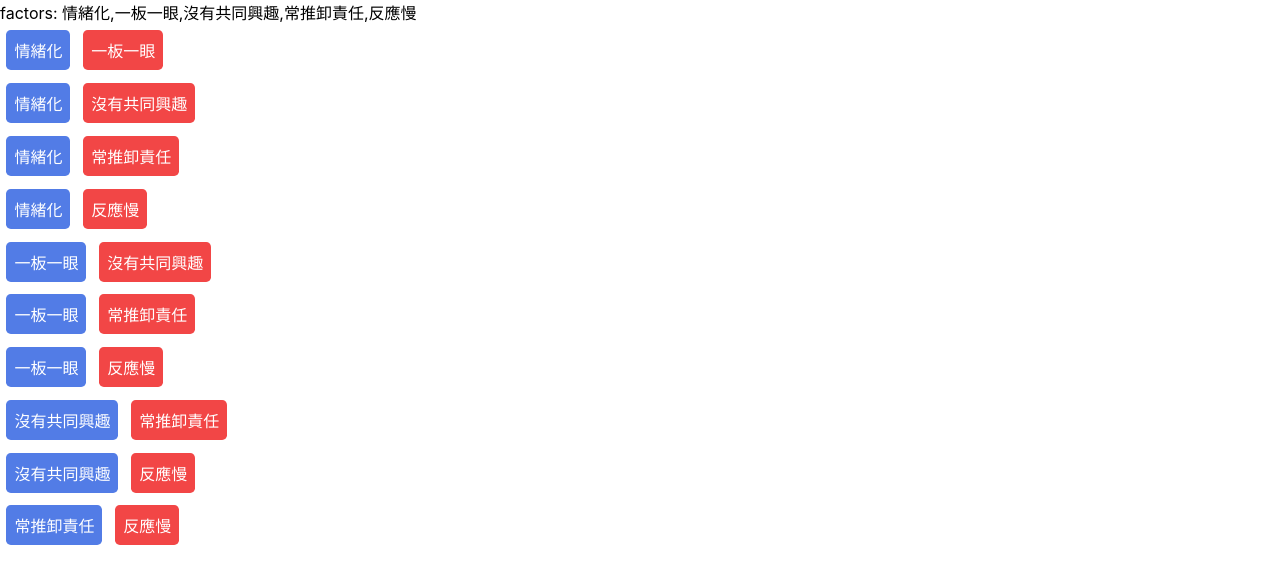
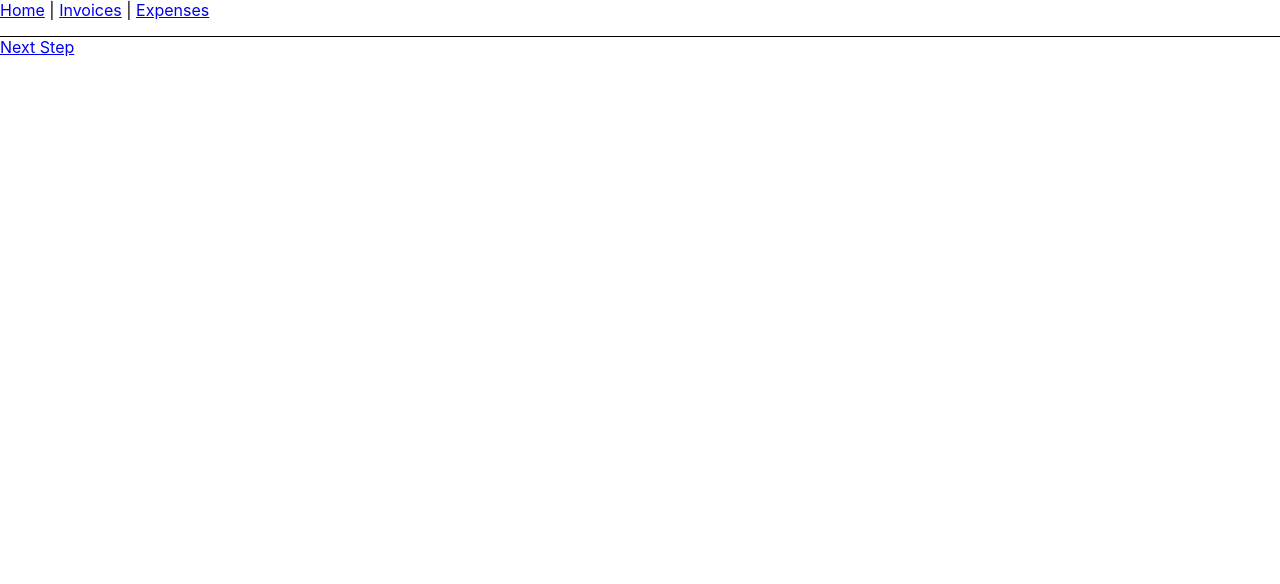
Before and after one commit to liang256/react-flower-exercise, a React (Create React App) app: page /compare in a window 1280 px wide. Shown: the top 584 px of the page. Built offline with nearby package versions, Linux system fonts and the light colour scheme.

Commit message:
finish full process of one field
- integrate pages using react-route@6
- add rewrite page

```diff
--- a/src/App.js
+++ b/src/App.js
@@ -1,50 +1,23 @@
-import logo from './logo.svg';
-import './App.css';
-import { Route, Switch } from 'react-router-dom';
-import HomePage from './HomePage';
-import PurposePage from './PurposePage';
-import ColleagueFactors from './ColleagueFactors';
-import Compare from './Compare';
-import OptionTable from './OptionTable';
+import React from 'react'
+import './App.css'
+import { Outlet, Link } from 'react-router-dom'
 
-function App() {
+function App () {
   return (
-    // <div className="App">
-    //   <header className="App-header">
-    //     <img src={logo} className="App-logo" alt="logo" />
-    //     <p>
-    //       Edit <code>src/App.js</code> and save to reload.
-    //     </p>
-    //     <a
-    //       className="App-link"
-    //       href="https://reactjs.org"
-    //       target="_blank"
-    //       rel="noopener noreferrer"
-    //     >
-    //       Learn React
-    //     </a>
-    //   </header>
-    // </div>
     <div>
-        <Switch>
-            <Route path='/' exact>
-                <HomePage/>
-            </Route>
-            <Route path='/purpose'>
-                <PurposePage/>
-            </Route>
-            <Route path='/colleagueFactors'>
-              <ColleagueFactors/>
-            </Route>
-            <Route path='/compare'>
-              <Compare/>
-            </Route>
-            <Route path='/options'>
-              <OptionTable/>
-            </Route>
-        </Switch>
+        <nav
+          style={{
+            borderBottom: 'solid 1px',
+            paddingBottom: '1rem'
+          }}
+        >
+          <Link to="/">Home</Link> |{' '}
+          <Link to="/invoices">Invoices</Link> |{' '}
+          <Link to="/expenses">Expenses</Link>
+        </nav>
+        <Outlet/>
     </div>
-  );
+  )
 }
 
-export default App;
+export default App
--- a/src/Compare.js
+++ b/src/Compare.js
@@ -1,45 +1,46 @@
 import React from 'react'
+import {
+  Link,
+  useSearchParams,
+  Redirect
+} from 'react-router-dom'
 import './Compare.css'
 
 class Compare extends React.Component {
-    constructor(props) {
+  constructor (props) {
     super(props)
 
-        const factors = ['情緒化', '一板一眼', '沒有共同興趣', '常推卸責任', '反應慢']
-
     this.state = {
-            factors: factors,
       history: [],
-            queue: generatePairsByIndex(factors),
+      queue: generatePairsByIndex(this.props.factors),
       point: 1
     }
   }
 
-    handleClickOption(pair, id, point) {
+  handleClickOption (pair, id, point) {
     // console.log(pair + ': option(' + id + ') is selected')
     const history = this.state.history
-        const result = {pair: pair, winner: id, point: point}
-        var queue = this.state.queue.filter(uncomparePair => uncomparePair !== pair)
-        var statePoint = this.state.point
+    const result = { pair: pair, winner: parseInt(id), point: point }
+    let queue = this.state.queue.filter(uncomparePair => uncomparePair !== pair)
+    let statePoint = this.state.point
     history.push(result)
 
     // check if game end
-        const score = countScore(history)
-        // console.log(score)
     if (queue.length == 0) {
       // check if same score
       console.log('end, checking if need next round...')
+      const score = countScore(history, this.props.factors)
+      console.log('print score', score)
       const scoreFactorIdMap = {}
-            for (const factorId in score) {
-                const factorScore = score[factorId]
-                if (scoreFactorIdMap[factorScore] ===  undefined) {
-                    scoreFactorIdMap[factorScore] = []
+      for (const factor of score) {
+        if (scoreFactorIdMap[factor.score] === undefined) {
+          scoreFactorIdMap[factor.score] = []
         }
-                scoreFactorIdMap[factorScore].push(factorId)
+        scoreFactorIdMap[factor.score].push(factor.id)
       }
       console.log('print out score map:')
       console.log(scoreFactorIdMap)
-            var needNextRound = false
+      let needNextRound = false
       for (const score in scoreFactorIdMap) {
         // console.log(factorIds)
         const factorIds = scoreFactorIdMap[score]
@@ -48,22 +49,43 @@ class Compare extends React.Component {
           queue = queue.concat(generatePairsByValue(factorIds))
         }
       }
-            if (needNextRound) {console.log('yes, we need next round...')}
-            statePoint = needNextRound ? (statePoint / 2) : statePoint
+      if (needNextRound) {
+        console.log('yes, we need next round...')
+        statePoint *= 0.5
+      }
     }
 
-        this.setState({history: history, queue: queue, point: statePoint})
+    this.setState({ history: history, queue: queue, point: statePoint })
   }
 
-    render() {
-        const factors = this.state.factors
-        const status = 'factors: ' + this.state.factors
+  render () {
+    const factors = this.props.factors
+    const status = 'factors: ' + this.props.factors.length
+    const point = this.state.point
+    const queue = this.state.queue
+
+    // If the compare ends
+    if (queue.length == 0) {
       const history = this.state.history
-        const point = this.state.point
-        var queue = this.state.queue
+      const factors = this.props.factors
+      const score = countScore(history, factors)
+      console.log('final his', history)
+      console.log('final score', score)
+      const sortedFactors = score.sort((a, b) => {
+        return a.score - b.score
+      }).map(factor => factors[factor.id])
+      console.log(factors, sortedFactors)
+      return (<Link to={
+        '/rewrite?cate=' + this.props.cate
+        + '&title=' + this.props.title
+        + '&factors=' + sortedFactors
+      }>
+        Next Step
+      </Link>)
+    }
 
     const comparePairs = queue.map(pair => {
-            const ids = pair.split("-")
+      const ids = pair.split('-')
       const l_i = ids[0]
       const r_i = ids[1]
       return (
@@ -78,29 +100,31 @@ class Compare extends React.Component {
       <div>
           <span>{status}</span>
           {comparePairs}
-                {/* <span>{score}</span> */}
       </div>
     )
   }
 }
 
-function countScore(history) {
-    const score = {}
+function countScore (history, factors) {
+  var score = factors.map((factor, index) => {
+    return {id: index, score: 0}
+  })
   for (const result of history) {
-        if (score[result.winner] === undefined) {
-            score[result.winner] = result.point
+    var targetIndex = score.findIndex(row => row.id === parseInt(result.winner))
+    if (targetIndex === -1) {
+      score.push({id: result.winner, score: result.point})
     } else {
-            score[result.winner] += result.point
+      score[targetIndex].score += result.point
     }
   }
   return score
 }
 
-function generatePairsByIndex(factors) {
+function generatePairsByIndex (factors) {
   const queue = []
   const fac_len = factors.length
-    for (var l_i = 0; l_i < fac_len - 1; l_i++) {
-        for (var r_i = l_i + 1; r_i < fac_len; r_i++) {
+  for (let l_i = 0; l_i < fac_len - 1; l_i++) {
+    for (let r_i = l_i + 1; r_i < fac_len; r_i++) {
       const key = l_i + '-' + r_i
       queue.push(key)
     }
@@ -108,11 +132,11 @@ function generatePairsByIndex(factors) {
   return queue
 }
 
-function generatePairsByValue(ids) {
+function generatePairsByValue (ids) {
   const queue = []
   const len = ids.length
-    for (var l_i = 0; l_i < len - 1; l_i++) {
-        for (var r_i = l_i + 1; r_i < len; r_i++) {
+  for (let l_i = 0; l_i < len - 1; l_i++) {
+    for (let r_i = l_i + 1; r_i < len; r_i++) {
       const key = ids[l_i] + '-' + ids[r_i]
       queue.push(key)
     }
--- /dev/null
+++ b/src/FlowerData.js
@@ -0,0 +1,28 @@
+export default function updateRow(cate, title, newCotent) {
+
+    let data = sessionStorage.getItem('flowerData');
+    if (! Array.isArray(data)) {
+        data = []
+    }
+    const newCotentIsArray = Array.isArray(newCotent)
+    const newRow = {
+        category: cate,
+        title: title,
+        sortedFactors: newCotentIsArray ? newCotent : [],
+        text: newCotentIsArray ? '' : newCotent
+    }
+
+    const target =  data.find(row => row.category == cate && row.title == title)
+    if (target === undefined) {
+        data.push(newRow)
+    } else {
+        data = data.map(row => {
+            if (row.category == cate && row.title == title) {
+                return newRow
+            }
+            return row
+        })
+    }
+    // console.log(JSON.stringify(data))
+    sessionStorage.setItem('flowerData', JSON.stringify(data))
+}
--- /dev/null
+++ b/src/Rewrite.js
@@ -0,0 +1,53 @@
+import React, { useState } from 'react'
+import {Link, useSearchParams} from 'react-router-dom'
+import updateRow from './FlowerData';
+import './OptionTable.css'
+
+function Rewrite() {
+    let [searchParams, setSearchParams] = useSearchParams();
+    let factors = searchParams.get('factors')
+    let cate = searchParams.get('cate')
+    let title = searchParams.get('title')
+    if (factors == null) {
+        factors = []
+    } else {
+        factors = factors.split(',')
+    }
+    factors = factors.filter(factor => factor !== '')
+    const [oppsiteFactors, setOppsiteFactors] = useState(factors)
+
+    const factorList = factors.map(factor => {
+        return (
+            <li key={factor}>{factor}</li>
+        )
+    })
+    const oppsiteFactorList = factors.map((factor, index) => {
+        return (
+            <li key={'oppsite-' + factor}>
+                <input defaultValue={factor} onChange={(e) => {
+                    let newOppsiteFactors = oppsiteFactors.slice()
+                    newOppsiteFactors[index] = e.target.value
+                    setOppsiteFactors(newOppsiteFactors)
+                }}></input>
+            </li>
+        )
+    })
+
+    return (
+        <div>
+            <div className='row'>
+                <div className='column'>
+                    <ol>{factorList}</ol>
+                </div>
+                <div className='column'>
+                    <ol>{oppsiteFactorList}</ol>
+                </div>
+            </div>
+            <div className='row center'>
+                <Link to='/' onClick={() => updateRow(cate, title, oppsiteFactors)}>submit</Link>
+            </div>
+        </div>
+    )
+}
+
+export default Rewrite
--- a/src/index.js
+++ b/src/index.js
@@ -1,20 +1,59 @@
-import React from 'react';
-import ReactDOM from 'react-dom';
-import './index.css';
-import App from './App';
-import reportWebVitals from './reportWebVitals';
-import { BrowserRouter } from 'react-router-dom';
+import React from 'react'
+import ReactDOM from 'react-dom'
+import './index.css'
+import App from './App'
+import reportWebVitals from './reportWebVitals'
+import {
+  BrowserRouter,
+  Routes,
+  Route
+} from 'react-router-dom'
+import MakeOptions from './routes/makeOptions'
+import Invoices from './routes/invoices'
+import Invoice from './routes/invoice'
+import Flower from './Flower'
+import CompareMaster from './routes/CompareMaster'
+import Rewrite from './Rewrite'
 
 ReactDOM.render(
   <React.StrictMode>
     <BrowserRouter>
-      <App/>
+      <Routes>
+        <Route path="/" element={<App />}>
+          <Route
+            index
+            element={<Flower />}
+          />
+          <Route path="make-options" element={<MakeOptions />} />
+          <Route path="compare" element={<CompareMaster />} />
+          <Route path='rewrite' element={<Rewrite />} />
+          <Route path="invoices" element={<Invoices />}>
+            <Route
+              index
+              element={
+                <main style={{ padding: '1rem' }}>
+                  <p>Select an invoice</p>
+                </main>
+              }
+            />
+            <Route path=":invoiceId" element={<Invoice />} />
+          </Route>
+          <Route
+            path="*"
+            element={
+              <main style={{ padding: '1rem' }}>
+                <p>There's nothing here!</p>
+              </main>
+            }
+          />
+        </Route>
+      </Routes>
     </BrowserRouter>
   </React.StrictMode>,
   document.getElementById('root')
-);
+)
 
 // If you want to start measuring performance in your app, pass a function
 // to log results (for example: reportWebVitals(console.log))
 // or send to an analytics endpoint. Learn more: https://bit.ly/CRA-vitals
-reportWebVitals();
+reportWebVitals()
--- /dev/null
+++ b/src/routes/CompareMaster.js
@@ -0,0 +1,26 @@
+import React from 'react'
+import {
+    useSearchParams,
+  } from "react-router-dom";
+import Compare from '../Compare';
+
+function CompareMaster() {
+    let [searchParams, setSearchParams] = useSearchParams();
+    const cate = searchParams.get('cate')
+    const title = searchParams.get('title')
+    let factors = searchParams.get('factors')
+    if (factors == null) {
+        factors = []
+    } else {
+        factors = factors.split(',')
+    }
+    factors = factors.filter(factor => factor !== '')
+    console.log(factors)
+  return (
+    <div>
+      <Compare factors={factors} cate={cate} title={title}/>
+    </div>
+  )
+}
+
+export default CompareMaster
--- /dev/null
+++ b/src/routes/makeOptions.js
@@ -0,0 +1,16 @@
+import React from 'react'
+import { useSearchParams } from 'react-router-dom'
+import OptionTable from '../OptionTable'
+
+function MakeOptions() {
+  let [searchParams, setSearchParams] = useSearchParams()
+  const cate = searchParams.get('cate')
+  const title = searchParams.get('title')
+  return (
+    <div>
+      <OptionTable cate={cate} title={title}/>
+    </div>
+  )
+}
+
+export default MakeOptions
```
Also changed, not shown: src/Flower.js (+46 -23 lines), src/HomePage.js (deleted, +0 -25 lines), src/OptionTable.js (+37 -23 lines). Lines whose indentation alone changed are shown as unchanged.
